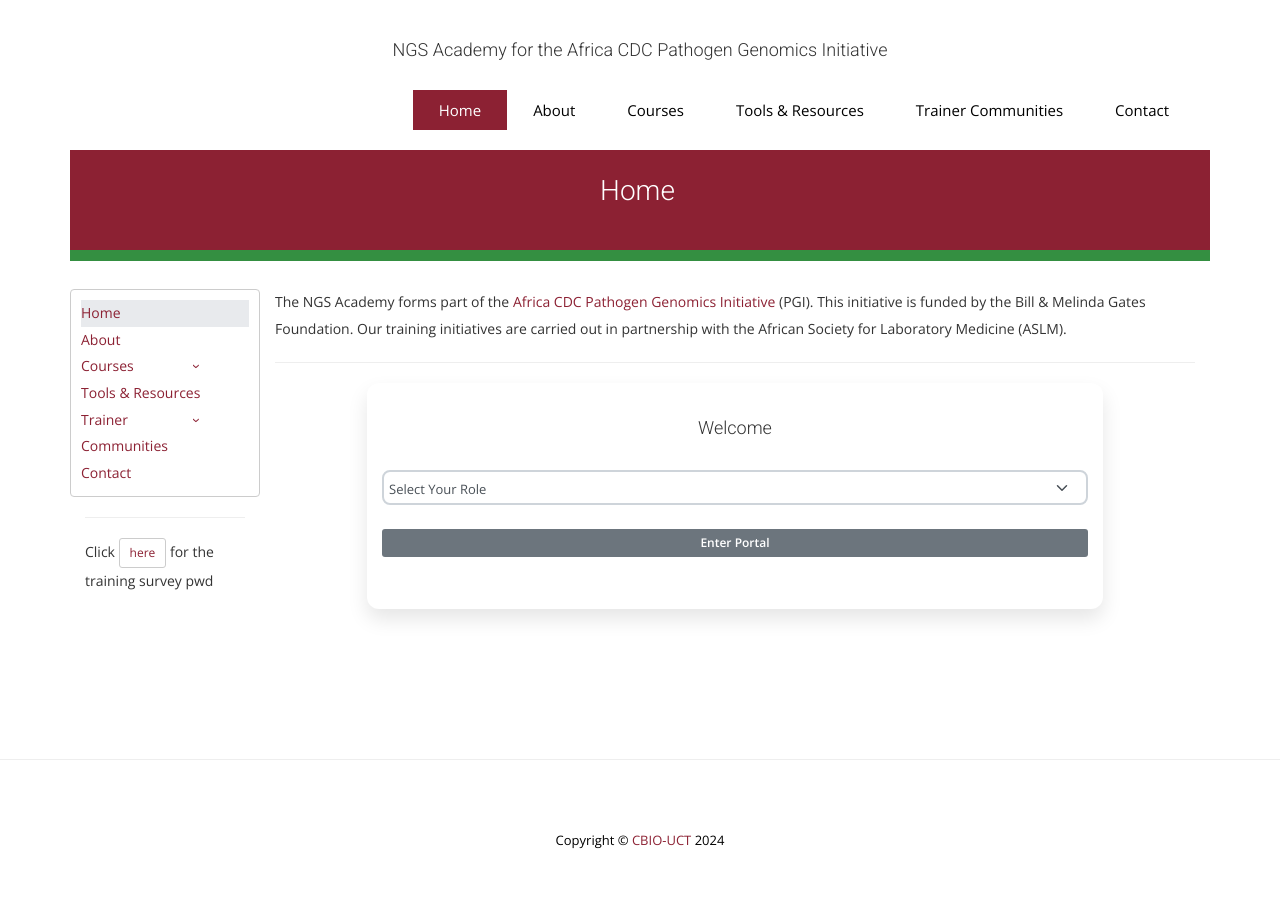
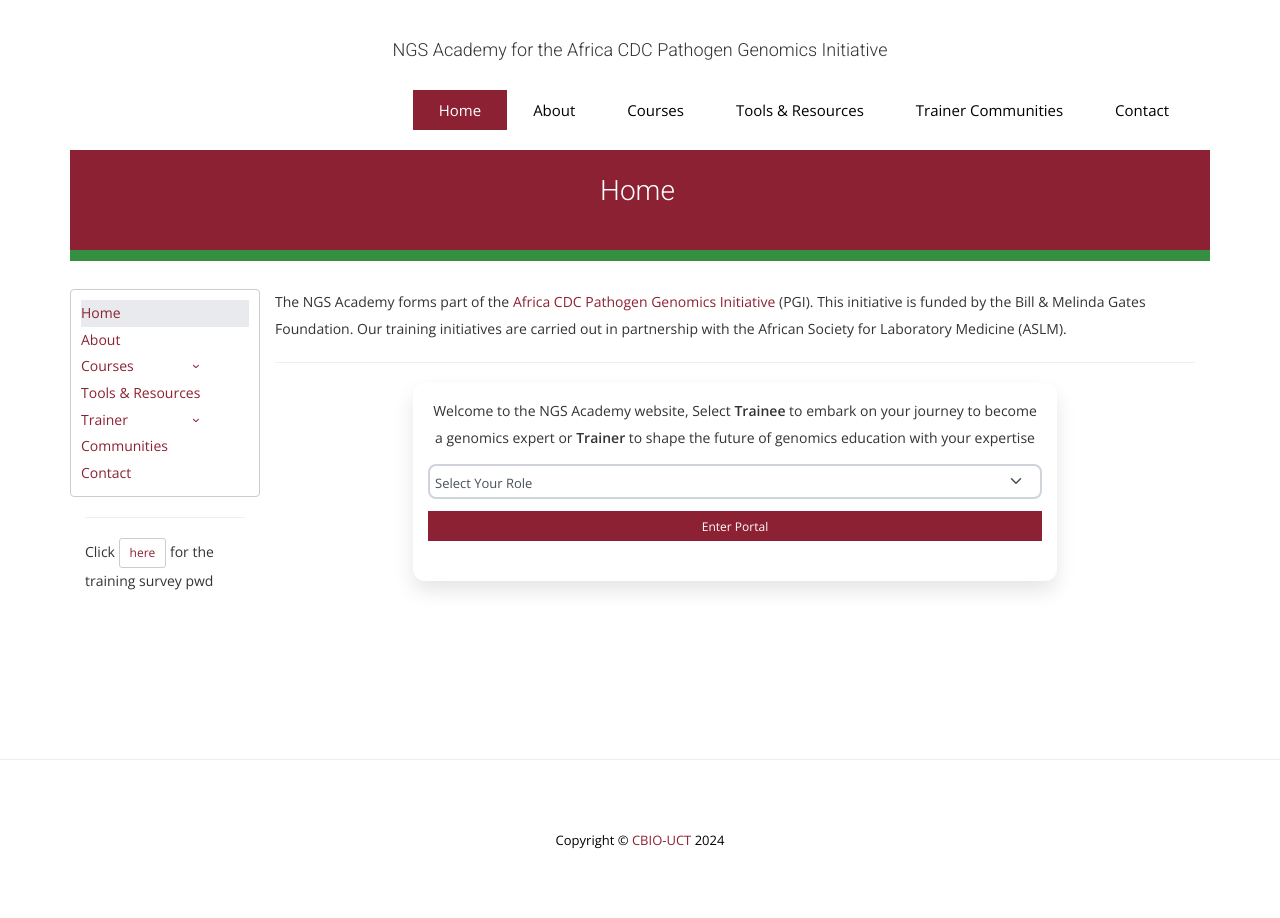
Before and after one commit to uct-cbio/ngs-academy, a Jekyll site: the page built from index.html, in a window 1280 px wide. Built offline with Jekyll 4.4.1, drawn with Linux system fonts in a browser that asks for light colours; nearby versions of some CDN libraries; some web fonts are replaced; comment, search, counter and statistics services are not loaded.

Commit message:
updated home page

```diff
--- a/index.html
+++ b/index.html
@@ -19,8 +19,8 @@
   border-radius: 12px;
   padding: 15px;
   text-align: center;
-  max-width: 80%;
-  width: 100%;
+  max-width: 100%;
+  width: 70%;
   box-shadow: 0 10px 20px rgba(0, 0, 0, 0.1);
 }
 
@@ -150,7 +150,7 @@
 
 <div class="containerd">
 <div class="content-selection">
-  <h3>Welcome </h3>
+  <span>Welcome to the NGS Academy website, Select <b>Trainee</b> to embark on your journey to become a genomics expert or <b>Trainer</b> to shape the future of genomics education with your expertise</span>
   <div class="">
     <select id="userType" class="selection-select" >
       <option value="">Select Your Role</option>
@@ -158,7 +158,12 @@
       <option value="Trainer">Trainer</option>
   </select>
   </div>
-  <button id="navigateButton" class="btn-sm"disabled>Enter Portal</button>
+
+  <!-- <button id="navigateButton" class="btn-sm"disabled>Enter Portal</button> -->
+
+  <div style="background-color: #8c2133; padding: 2px;color:#ffffff">
+    <span id="navigateButton" class="btn-sm disabled text-white">Enter Portal</span>
+  </div>
 
   <div class="section-container">
       <div id="traineeSection" class="section">
@@ -182,39 +188,12 @@
           <p>Key features for trainers include:</p>
           <ul>
               <li>Course creation and management tools</li>
-              <li><a href="{{ site.url }}courses/curricula/">
-                Pathogen Surveillance Training Curricula</a></li>
+              <li><a href="https://redcap.h3abionet.org/redcap/surveys/?s=FCA9MTKHPH">Pathogen Surveillance Training Survey</a></li>
 
-                <li><a href="{{ site.url }}resources/help-desk/">
-                  Help-Desk Ticketing System</a></li>
+              <li><a href="{{ site.url }}courses/curricula/">Pathogen Surveillance Training Curricula</a></li>
+
+                <li><a href="{{ site.url }}resources/help-desk/">Help-Desk Ticketing System & Trainer database</a></li>
                 <!-- Button trigger modal -->
-<button type="button" class="btn btn-primary" data-toggle="modal" data-target="#exampleModalCenter">
-  Launch demo modal
-</button>
-
-<!-- Modal -->
-<div class="modal fade" id="exampleModalCenter" tabindex="-1" role="dialog" aria-labelledby="exampleModalCenterTitle" aria-hidden="true">
-  <div class="modal-dialog modal-dialog-centered" role="document">
-    <div class="modal-content">
-      <div class="modal-header">
-        <h5 class="modal-title" id="exampleModalLongTitle">Modal title</h5>
-        <button type="button" class="close" data-dismiss="modal" aria-label="Close">
-          <span aria-hidden="true">&times;</span>
-        </button>
-      </div>
-      <div class="modal-body">
-        Lorem Ipsum is simply dummy text of the printing and typesetting industry. Lorem Ipsum has been the industry's standard dummy text ever since the 1500s, when an unknown printer took a galley of type and scrambled it to make a type specimen book. It has survived not only five centuries, but also the leap into electronic typesetting, remaining essentially unchanged. It was popularised in the 1960s with the release of Letraset sheets containing Lorem Ipsum passages, and more recently with desktop publishing software like Aldus PageMaker including versions of Lorem Ipsum.
-
-      </div>
-      <div class="modal-footer">
-        <button type="button" class="btn btn-secondary" data-dismiss="modal">Close</button>
-
-      </div>
-    </div>
-  </div>
-</div>
-
-<!-- Modal -->
 
           </ul>
       </div>
@@ -266,10 +245,10 @@
   const userType = userTypeSelect.value;
   if (userType === 'Trainee') {
       console.log('Navigating to Trainee portal');
-      window.location.href = '/courses/';
+      //window.location.href = '/courses/';
   } else if (userType === 'Trainer') {
       console.log('Navigating to Trainer dashboard');
-      window.location.href = '/courses/curricula/';
+      //window.location.href = '/courses/curricula/';
   }
 });
 </script>
```
Also changed, not shown: other parts of index.html (+7 -6 lines).
